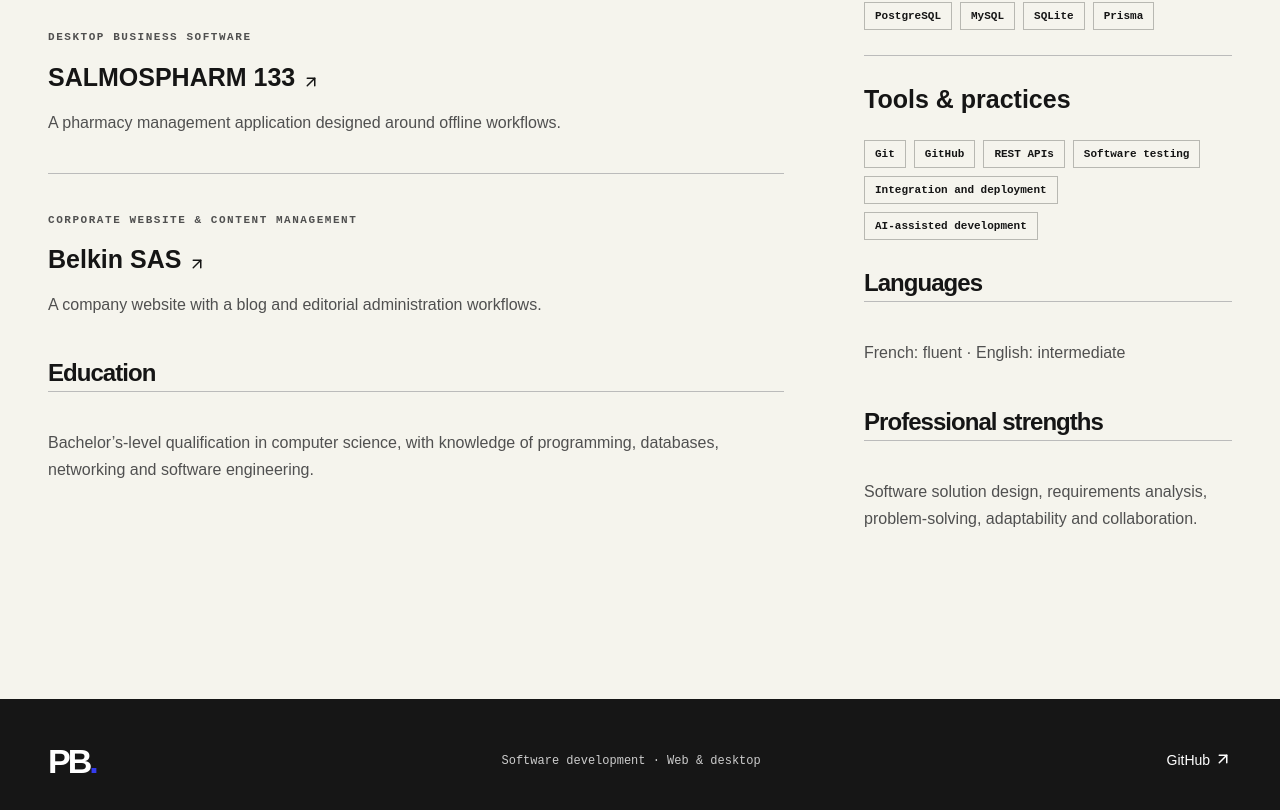
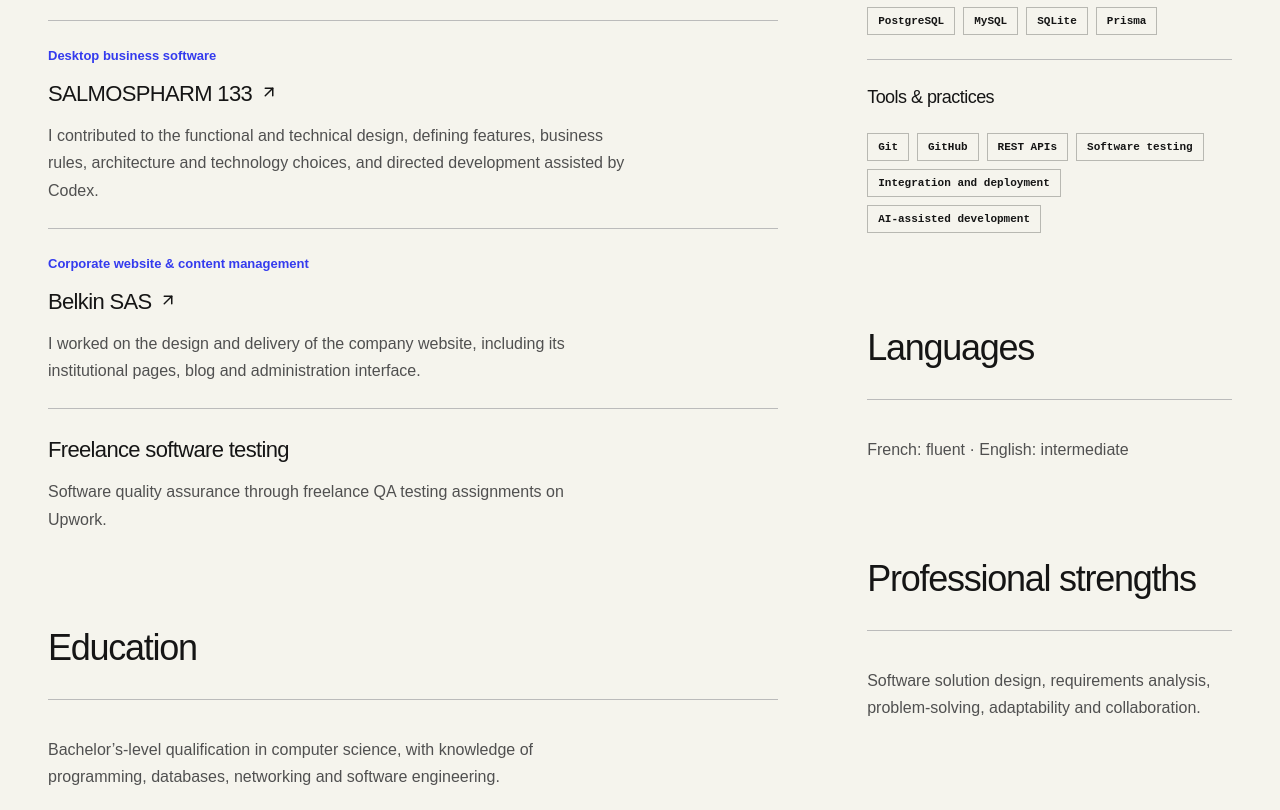
Before and after one commit to pistis-banz/portfolio-website, a Next.js app: page /en/resume in a window 1280 px wide. Shown: the part 890-1700 px from the top of the page. Built offline with nearby package versions, Linux system fonts and the light colour scheme.

Commit message:
feat: strengthen resume presentation

```diff
--- a/app/[lang]/resume/page.tsx
+++ b/app/[lang]/resume/page.tsx
@@ -1,25 +1,66 @@
-import {ArrowUpRight} from 'lucide-react';
+import {ArrowDownToLine, ArrowUpRight} from 'lucide-react';
 import Link from 'next/link';
 import {notFound} from 'next/navigation';
-import {copy,isLocale,profile,projects,resumeContent} from '@/content/data';
+import {copy, isLocale, profile, projects, resumeContent} from '@/content/data';
+import {resumePageCopy, resumePdfUrls} from '@/content/resume-page';
 import {PageShell} from '@/components/page-shell';
-export async function generateMetadata({params}:{params:Promise<{lang:string}>}){const {lang}=await params;return {title:lang==='fr'?'Parcours et CV':'Experience & Resume'}}
-export default async function Page({params}:{params:Promise<{lang:string}>}) {
-  const {lang}=await params;
-  if(!isLocale(lang))notFound();
-  const t=copy[lang], resume=resumeContent[lang];
+import styles from './resume.module.css';
+
+export async function generateMetadata({params}: {params: Promise<{lang: string}>}) {
+  const {lang} = await params;
+  return lang === 'fr'
+    ? {title: 'Parcours et CV', description: 'Parcours, projets, formation et compétences de Pistis Banzietele en développement logiciel.'}
+    : {title: 'Experience & Resume', description: 'Explore Pistis Banzietele’s software projects, education and technical skills.'};
+}
+
+export default async function Page({params}: {params: Promise<{lang: string}>}) {
+  const {lang} = await params;
+  if (!isLocale(lang)) notFound();
+  const t = copy[lang], resume = resumeContent[lang], page = resumePageCopy[lang];
+  const pdfUrl = resumePdfUrls[lang];
+
   return <PageShell lang={lang} path="/resume" title={t.resumeTitle} eyebrow={profile.name} intro={t.resumeIntro}>
-    <div className="resume-grid">
+    {pdfUrl && <a className={`button ${styles.download}`} href={pdfUrl} download>
+      {page.download}<ArrowDownToLine aria-hidden="true" size={18} />
+    </a>}
+    <div className={styles.layout}>
       <div>
-        <section><h2>{resume.experience}</h2><div className="resume-item"><p>{resume.experienceDescription}</p><p>{resume.qaExperience}</p></div></section>
-        <section><h2>{t.selected}</h2>{projects.map(p=><article className="resume-item" key={p.slug}><p className="label">{p[lang].category}</p><h3><Link href={`/${lang}/projects/${p.slug}`}>{p.name} <ArrowUpRight className="icon-inline" aria-hidden="true" size={18} /></Link></h3><p>{p[lang].summary}</p></article>)}</section>
-        <section><h2>{resume.education}</h2><div className="resume-item"><p>{resume.educationDescription}</p></div></section>
+        <section className={styles.section} aria-labelledby="experience-heading">
+          <h2 id="experience-heading">{resume.experience}</h2>
+          <p className={styles.introduction}>{resume.experienceDescription}</p>
+          <h3 className={styles.subheading}>{page.projects}</h3>
+          {projects.map(project => <article className={styles.entry} key={project.slug}>
+            <p className={styles.category}>{project[lang].category}</p>
+            <h4><Link href={`/${lang}/projects/${project.slug}`}>{project.name} <ArrowUpRight aria-hidden="true" size={18} /></Link></h4>
+            <p>{project[lang].role}</p>
+          </article>)}
+          <article className={styles.entry}>
+            <h3>{page.freelance}</h3>
+            <p>{resume.qaExperience}</p>
+          </article>
+        </section>
+        <section className={styles.section} aria-labelledby="education-heading">
+          <h2 id="education-heading">{resume.education}</h2>
+          <div className={styles.entry}><p>{resume.educationDescription}</p></div>
+        </section>
       </div>
-      <div>
-        <section><h2>{t.skills}</h2>{resume.groups.map(group=><div className="resume-item" key={group.label}><h3>{group.label}</h3><div className="tags">{group.items.map(item=><span key={item}>{item}</span>)}</div></div>)}</section>
-        <section><h2>{resume.languages}</h2><div className="resume-item"><p>{resume.languagesDescription}</p></div></section>
-        <section><h2>{resume.strengths}</h2><div className="resume-item"><p>{resume.strengthsDescription}</p></div></section>
-      </div>
+      <aside className={styles.sidebar}>
+        <section className={styles.section} aria-labelledby="skills-heading">
+          <h2 id="skills-heading">{t.skills}</h2>
+          {resume.groups.map(group => <div className={styles.entry} key={group.label}>
+            <h3>{group.label}</h3>
+            <div className="tags">{group.items.map(item => <span key={item}>{item}</span>)}</div>
+          </div>)}
+        </section>
+        <section className={styles.section} aria-labelledby="languages-heading">
+          <h2 id="languages-heading">{resume.languages}</h2>
+          <div className={styles.entry}><p>{resume.languagesDescription}</p></div>
+        </section>
+        <section className={styles.section} aria-labelledby="strengths-heading">
+          <h2 id="strengths-heading">{resume.strengths}</h2>
+          <div className={styles.entry}><p>{resume.strengthsDescription}</p></div>
+        </section>
+      </aside>
     </div>
   </PageShell>;
 }
--- /dev/null
+++ b/app/[lang]/resume/resume.module.css
@@ -0,0 +1,17 @@
+.layout { display: grid; grid-template-columns: minmax(0, 2fr) minmax(0, 1fr); gap: clamp(40px, 7vw, 96px); }
+.section + .section { margin-top: 64px; }
+.section h2 { margin: 0 0 24px; font-size: clamp(26px, 3vw, 36px); letter-spacing: -.035em; }
+.introduction { max-width: 65ch; line-height: 1.7; color: #505050; }
+.subheading { margin: 40px 0 20px; font-size: 17px; }
+.entry { padding: 24px 0; border-top: 1px solid #bbb; }
+.entry h3, .entry h4 { margin: 0; font-size: 22px; letter-spacing: -.03em; }
+.entry h4 a { display: inline-flex; align-items: baseline; gap: 8px; }
+.entry h4 a:hover { text-decoration: underline; text-underline-offset: 4px; }
+.entry p { margin: 12px 0 0; max-width: 65ch; line-height: 1.7; color: #505050; }
+.entry .category { margin: 0 0 10px; color: var(--blue); font-size: 13px; font-weight: 700; }
+.sidebar .entry h3 { font-size: 18px; }
+.download { margin: -30px 0 64px; }
+@media (max-width: 800px) {
+  .layout { grid-template-columns: 1fr; gap: 64px; }
+  .section + .section { margin-top: 48px; }
+}
--- /dev/null
+++ b/content/resume-page.ts
@@ -0,0 +1,9 @@
+import type {Locale} from './data';
+
+// Add the corresponding public URL only after the real PDF has been supplied.
+export const resumePdfUrls: Record<Locale, string | null> = {en: null, fr: null};
+
+export const resumePageCopy: Record<Locale, {projects: string; freelance: string; download: string}> = {
+  en: {projects: 'Software projects', freelance: 'Freelance software testing', download: 'Download resume (PDF)'},
+  fr: {projects: 'Projets logiciels', freelance: 'Tests logiciels en freelance', download: 'Télécharger le CV (PDF)'},
+};
```
